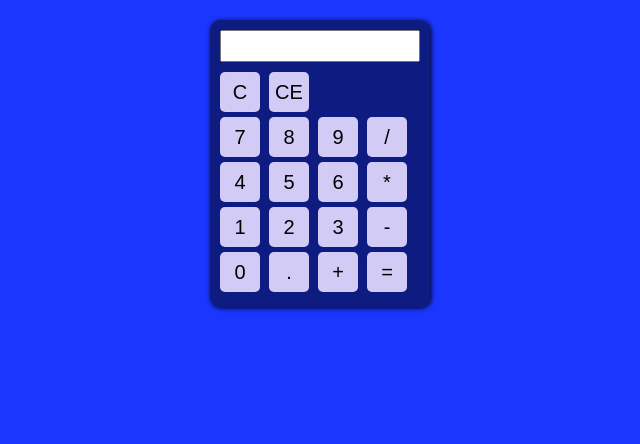
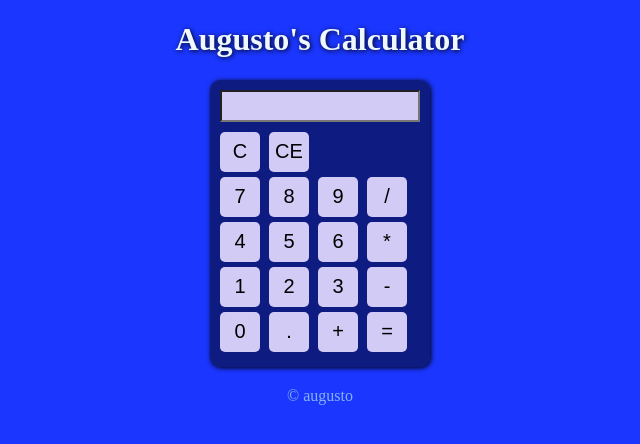
Before and after one commit to augustomont/calculadoraFeitaComIA, a plain HTML site: page index.html in a window 1280 px wide. Shown: the whole page, without its empty margins (320-960 px from the left). Drawn offline with Linux system fonts and the light colour scheme.

Commit message:
Style update

```diff
--- a/index.html
+++ b/index.html
@@ -8,6 +8,9 @@
 	<link rel="stylesheet" type="text/css" href="style.css">
 </head>
 <body>
+	<header>
+		<h1 id="titulo">Augusto's Calculator</h1>
+	</header>
 	<div class="calculator">
 		<input type="text" class="result" readonly>
 		<button class="button" onclick="clearResult()">C</button>
@@ -29,7 +32,7 @@
 		<button class="button" onclick="appendChar('+')">+</button>
 		<button class="button" onclick="calculate()">=</button>
 	</div>
-
+	<footer>&copy; augusto</footer>
 	<script src="script.js"></script>
 </body>
 </html>
--- a/style.css
+++ b/style.css
@@ -1,19 +1,31 @@
+:root{
+	--fundo: #d1cbf5;
+	--letra: aliceblue;
+	--fundo2: #0000007e;
+}
+
 body{
 	background-color: rgb(27, 54, 255);
 }
 
+h1{
+	color: var(--letra);
+	text-align: center;
+	text-shadow: 1px 1px 5px black;
+}
 
 
 .calculator {
 	margin: 20px auto;
 	width: 200px;
 	padding: 10px;
-	background-color: #0000007e;
+	background-color: var(--fundo2);
 	border-radius: 10px;
 	box-shadow: 1px 1px 5px black;
 }
 
 .result {
+	background-color: var(--fundo);
 	display: block;
 	width: 100%;
 	margin-bottom: 10px;
@@ -30,16 +42,21 @@ body{
 	margin-bottom: 5px;
 	font-size: 20px;
 	border-radius: 5px;
-	background-color: #d1cbf5;
+	background-color: var(--fundo);
 	border: none;
 	cursor: pointer;
 }
 
 .button:hover {
-	background-color: #3012a8;
-	color: aliceblue;
+	background-color: var(--fundo2);
+	color: var(--letra);
 }
 
 .button:active {
 	background-color: #f3f042;
 }
+
+footer{
+	color: rgb(137, 178, 244);
+	text-align: center;
+}
```
